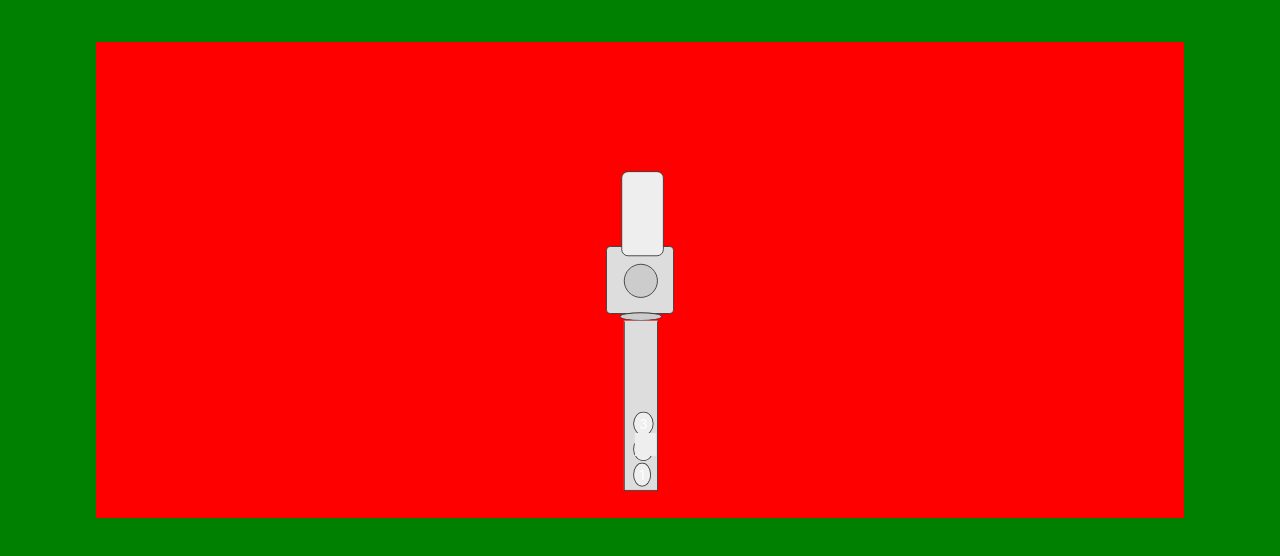
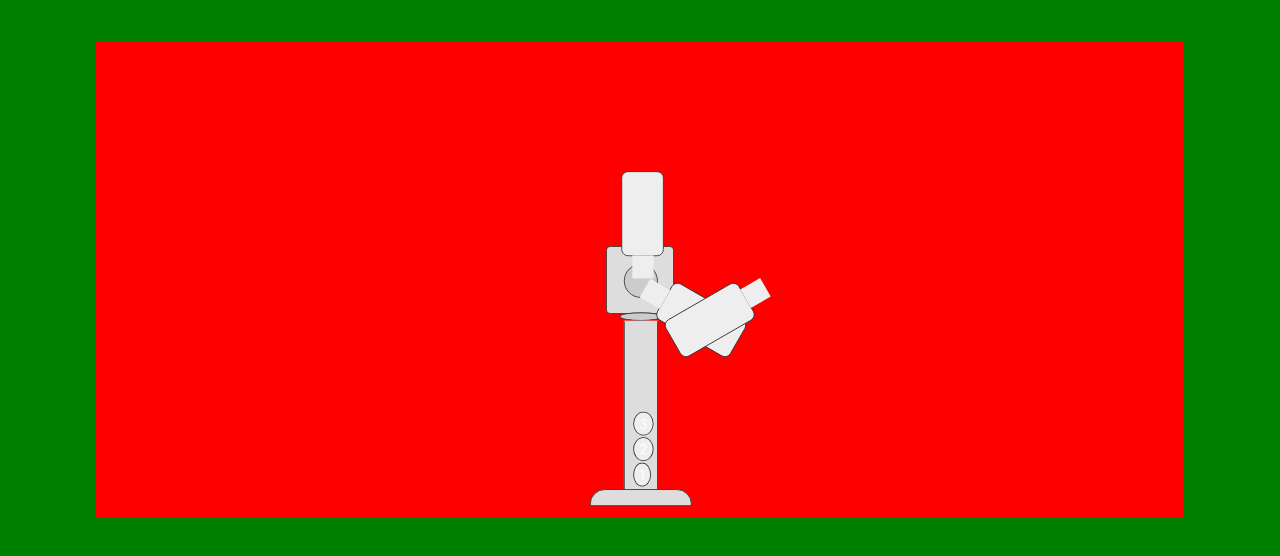
Before and after one commit to Shiv-sharma-111/Standing-Fan, a plain HTML site: page code/index.html in a window 1280 px wide. Drawn offline with nearby package versions, Linux system fonts and the light colour scheme.

Commit message:
more on blade property

```diff
--- a/code/css/style.css
+++ b/code/css/style.css
@@ -107,3 +107,17 @@ body{
   left: 12px;
   background-color: #eee;
 }
+.foot
+{
+  position: relative;
+  height: 20px;
+  width: 120px;
+  top: 75px;
+  right: 20px;
+  border: 1px solid #333;
+  border-top-left-radius: 30px;
+  border-top-right-radius: 30px;
+  border-bottom-left-radius: 4px;
+  border-bottom-right-radius: 4px;
+  background-color: #ddd;
+}
--- a/code/index.html
+++ b/code/index.html
@@ -23,10 +23,16 @@
         <section class="foot"></section>
         <section class="blade-container">
           <section class="blade1"></section>
-          <section class="blade blade-one"></section>
+          <section class="blade blade-one">
           <section class="blade-support"></section>
           </section>
-
+          <section class="blade blade-two">
+          <section class="blade-support"></section>
+          </section>
+          <section class="blade blade-three">
+          <section class="blade-support"></section>
+          </section>
+          </section>
       </section>
 
     </main>
```
